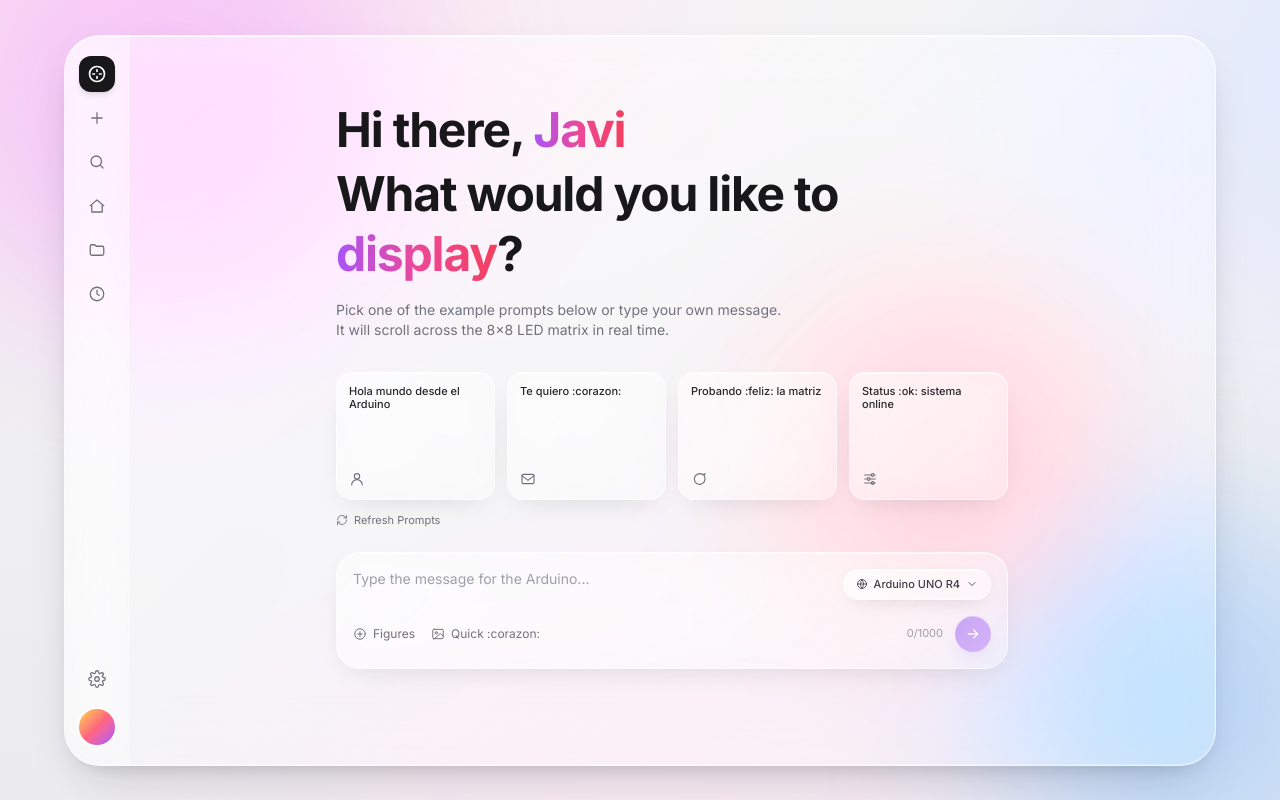
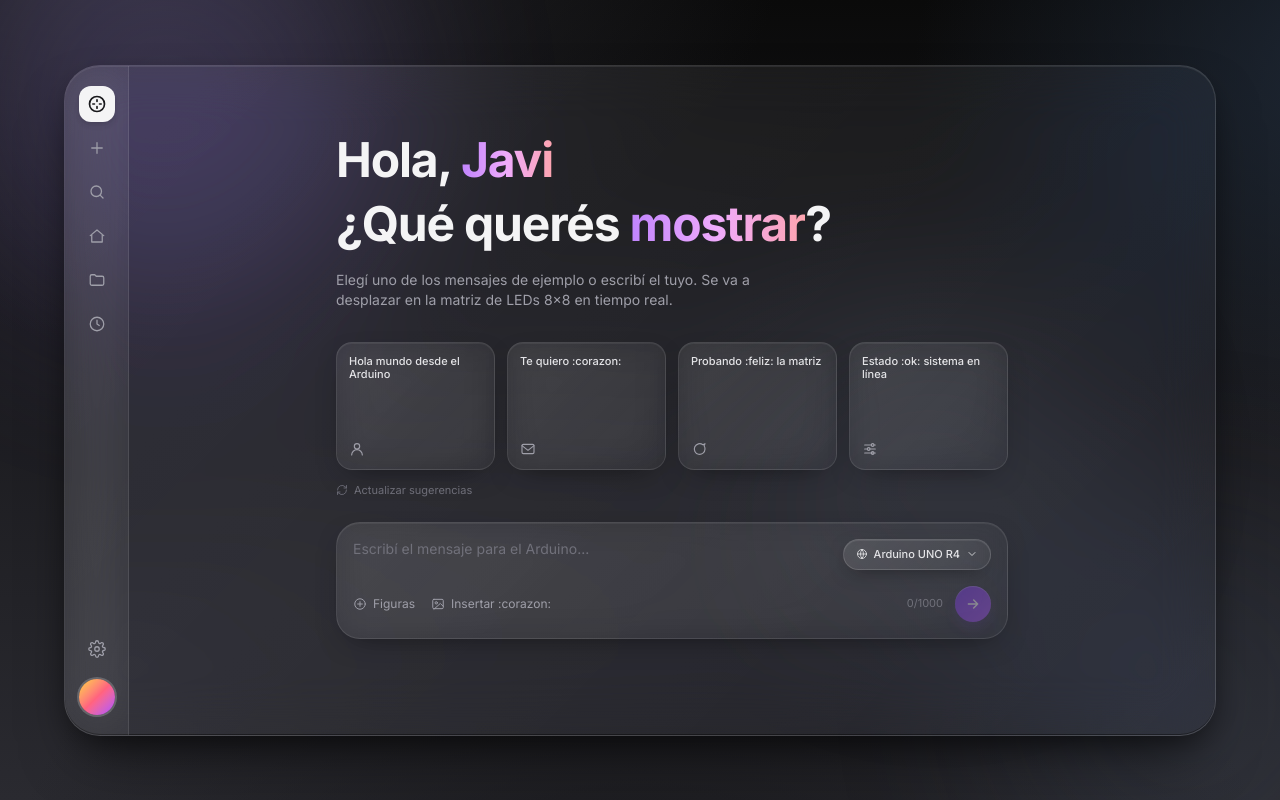
Before and after one commit to javieregarciav/arduino, a React (Vite) app: page / in a window 1280 px wide. Built offline with nearby package versions, Linux system fonts and the light colour scheme.

Commit message:
feat: dark gradient background, Spanish copy, bypass CORS preflight with text/plain

```diff
--- a/index.html
+++ b/index.html
@@ -4,7 +4,7 @@
     <meta charset="UTF-8" />
     <link rel="icon" type="image/svg+xml" href="/vite.svg" />
     <meta name="viewport" content="width=device-width, initial-scale=1.0" />
-    <title>Arduino LED Matrix · Console</title>
+    <title>Consola Matriz LED · Arduino</title>
     <link rel="preconnect" href="https://fonts.googleapis.com">
     <link rel="preconnect" href="https://fonts.gstatic.com" crossorigin>
     <link href="https://fonts.googleapis.com/css2?family=Inter:wght@300;400;500;600;700;800&display=swap" rel="stylesheet">
--- a/src/App.tsx
+++ b/src/App.tsx
@@ -20,22 +20,10 @@ const FIGURES: Figure[] = [
 ]
 
 const SUGGESTIONS: { title: string; icon: React.ReactNode }[] = [
-  {
-    title: 'Hola mundo desde el Arduino',
-    icon: <IconUser />,
-  },
-  {
-    title: 'Te quiero :corazon:',
-    icon: <IconMail />,
-  },
-  {
-    title: 'Probando :feliz: la matriz',
-    icon: <IconChat />,
-  },
-  {
-    title: 'Status :ok: sistema online',
-    icon: <IconSliders />,
-  },
+  { title: 'Hola mundo desde el Arduino', icon: <IconUser /> },
+  { title: 'Te quiero :corazon:', icon: <IconMail /> },
+  { title: 'Probando :feliz: la matriz', icon: <IconChat /> },
+  { title: 'Estado :ok: sistema en línea', icon: <IconSliders /> },
 ]
 
 const MAX = 1000
@@ -93,7 +81,7 @@ export default function App() {
     try {
       const res = await fetch(API_URL, {
         method: 'POST',
-        headers: { 'Content-Type': 'application/json' },
+        headers: { 'Content-Type': 'text/plain' },
         body: JSON.stringify({ message: payload }),
       })
       if (!res.ok) throw new Error(`HTTP ${res.status}`)
@@ -131,14 +119,14 @@ export default function App() {
           <main className="relative flex flex-1 flex-col px-6 py-10 sm:px-14 sm:py-16">
             <div className="mx-auto flex w-full max-w-2xl flex-1 flex-col justify-center">
               <header className="mb-8">
-                <h1 className="text-4xl font-bold leading-tight tracking-tight text-zinc-900 sm:text-5xl">
-                  Hi there, <span className="gradient-text">Javi</span>
+                <h1 className="text-4xl font-bold leading-tight tracking-tight text-zinc-100 sm:text-5xl">
+                  Hola, <span className="gradient-text">Javi</span>
                 </h1>
-                <h2 className="mt-1 text-4xl font-bold leading-tight tracking-tight text-zinc-900 sm:text-5xl">
-                  What would you like to <span className="gradient-text">display</span>?
+                <h2 className="mt-1 text-4xl font-bold leading-tight tracking-tight text-zinc-100 sm:text-5xl">
+                  ¿Qué querés <span className="gradient-text">mostrar</span>?
                 </h2>
-                <p className="mt-4 max-w-md text-sm text-zinc-500">
-                  Pick one of the example prompts below or type your own message. It will scroll across the 8×8 LED matrix in real time.
+                <p className="mt-4 max-w-md text-sm text-zinc-400">
+                  Elegí uno de los mensajes de ejemplo o escribí el tuyo. Se va a desplazar en la matriz de LEDs 8×8 en tiempo real.
                 </p>
               </header>
 
@@ -149,10 +137,10 @@ export default function App() {
                     onClick={() => sendMessage(s.title)}
                     className="glass-soft group flex h-32 flex-col justify-between rounded-2xl p-3 text-left transition hover:-translate-y-0.5 hover:shadow-lg"
                   >
-                    <span className="text-[11px] font-medium leading-tight text-zinc-800">
+                    <span className="text-[11px] font-medium leading-tight text-zinc-200">
                       {s.title}
                     </span>
-                    <span className="text-zinc-500 transition group-hover:text-purple-500">
+                    <span className="text-zinc-400 transition group-hover:text-purple-300">
                       {s.icon}
                     </span>
                   </button>
@@ -162,10 +150,10 @@ export default function App() {
               <div className="mb-6 flex items-center gap-1.5 text-[11px] text-zinc-500">
                 <IconRefresh />
                 <button
-                  onClick={() => {/* shuffle is decorative for now */}}
-                  className="hover:text-zinc-700"
+                  onClick={() => {/* decorativo */}}
+                  className="hover:text-zinc-300"
                 >
-                  Refresh Prompts
+                  Actualizar sugerencias
                 </button>
               </div>
 
@@ -176,11 +164,11 @@ export default function App() {
                     value={message}
                     onChange={(e) => setMessage(e.target.value.slice(0, MAX))}
                     onKeyDown={onKeyDown}
-                    placeholder="Type the message for the Arduino..."
+                    placeholder="Escribí el mensaje para el Arduino..."
                     rows={1}
-                    className="flex-1 resize-none bg-transparent text-sm text-zinc-800 placeholder-zinc-400 outline-none"
+                    className="flex-1 resize-none bg-transparent text-sm text-zinc-100 placeholder-zinc-500 outline-none"
                   />
-                  <div className="glass-pill flex items-center gap-1.5 rounded-full px-3 py-1.5 text-[11px] font-medium text-zinc-700">
+                  <div className="glass-pill flex items-center gap-1.5 rounded-full px-3 py-1.5 text-[11px] font-medium text-zinc-200">
                     <IconGlobe />
                     Arduino UNO R4
                     <IconChevron />
@@ -188,18 +176,18 @@ export default function App() {
                 </div>
 
                 <div className="mt-4 flex items-center justify-between">
-                  <div className="flex items-center gap-4 text-xs text-zinc-500" ref={pickerRef}>
+                  <div className="flex items-center gap-4 text-xs text-zinc-400" ref={pickerRef}>
                     <button
                       onClick={() => setShowPicker((v) => !v)}
-                      className="flex items-center gap-1.5 transition hover:text-purple-600"
+                      className="flex items-center gap-1.5 transition hover:text-purple-300"
                     >
-                      <IconPlusCircle /> Figures
+                      <IconPlusCircle /> Figuras
                     </button>
                     <button
                       onClick={() => insertTag('corazon')}
-                      className="flex items-center gap-1.5 transition hover:text-pink-500"
+                      className="flex items-center gap-1.5 transition hover:text-pink-300"
                     >
-                      <IconImage /> Quick :corazon:
+                      <IconImage /> Insertar :corazon:
                     </button>
 
                     {showPicker && (
@@ -208,15 +196,15 @@ export default function App() {
                           <div key={f.tag} className="flex flex-col items-center gap-1">
                             <button
                               onClick={() => insertTag(f.tag)}
-                              title={`Insert :${f.tag}:`}
+                              title={`Insertar :${f.tag}:`}
                               className="glass-soft flex h-14 w-14 items-center justify-center rounded-xl text-2xl transition hover:-translate-y-0.5"
                             >
                               {f.glyph}
                             </button>
                             <button
                               onClick={() => sendFigureOnly(f.tag)}
-                              className="text-[10px] text-zinc-500 hover:text-purple-600"
-                              title={`Send only :${f.tag}:`}
+                              className="text-[10px] text-zinc-400 hover:text-purple-300"
+                              title={`Enviar solo :${f.tag}:`}
                             >
                               {f.label} ↗
                             </button>
@@ -227,14 +215,14 @@ export default function App() {
                   </div>
 
                   <div className="flex items-center gap-3">
-                    <span className="text-[11px] text-zinc-400">
+                    <span className="text-[11px] text-zinc-500">
                       {message.length}/{MAX}
                     </span>
                     <button
                       onClick={() => sendMessage()}
                       disabled={status === 'sending' || !message.trim()}
                       className="btn-send flex h-9 w-9 items-center justify-center rounded-full text-white transition disabled:cursor-not-allowed disabled:opacity-40"
-                      aria-label="Send"
+                      aria-label="Enviar"
                     >
                       {status === 'sending' ? <Spinner /> : <IconArrowRight />}
                     </button>
@@ -253,9 +241,9 @@ export default function App() {
 
 function Sidebar() {
   return (
-    <aside className="hidden w-16 flex-col items-center justify-between border-r border-white/40 bg-white/20 py-5 backdrop-blur-xl sm:flex">
+    <aside className="hidden w-16 flex-col items-center justify-between border-r border-white/10 bg-white/[0.03] py-5 backdrop-blur-xl sm:flex">
       <div className="flex flex-col items-center gap-2">
-        <div className="flex h-9 w-9 items-center justify-center rounded-xl bg-zinc-900 text-white shadow-md">
+        <div className="flex h-9 w-9 items-center justify-center rounded-xl bg-zinc-100 text-zinc-900 shadow-md">
           <Logo />
         </div>
         <SideButton><IconPlus /></SideButton>
@@ -266,7 +254,7 @@ function Sidebar() {
       </div>
       <div className="flex flex-col items-center gap-3">
         <SideButton><IconSettings /></SideButton>
-        <div className="h-9 w-9 overflow-hidden rounded-full ring-2 ring-white/70">
+        <div className="h-9 w-9 overflow-hidden rounded-full ring-2 ring-white/20">
           <div className="h-full w-full bg-gradient-to-br from-amber-300 via-rose-400 to-purple-500" />
         </div>
       </div>
@@ -276,7 +264,7 @@ function Sidebar() {
 
 function SideButton({ children }: { children: React.ReactNode }) {
   return (
-    <button className="flex h-9 w-9 items-center justify-center rounded-lg text-zinc-500 transition hover:bg-white/60 hover:text-zinc-900">
+    <button className="flex h-9 w-9 items-center justify-center rounded-lg text-zinc-400 transition hover:bg-white/10 hover:text-zinc-100">
       {children}
     </button>
   )
@@ -293,25 +281,25 @@ function StatusBar({
 }) {
   if (status === 'sending')
     return (
-      <p className="mt-4 text-center text-xs text-zinc-500">
-        Sending to the LED matrix...
+      <p className="mt-4 text-center text-xs text-zinc-400">
+        Enviando a la matriz de LEDs...
       </p>
     )
   if (status === 'sent')
     return (
-      <p className="mt-4 text-center text-xs text-emerald-600">
-        ✓ Message delivered{lastSent ? ` — "${lastSent}"` : ''}
+      <p className="mt-4 text-center text-xs text-emerald-400">
+        ✓ Mensaje entregado{lastSent ? ` — "${lastSent}"` : ''}
       </p>
     )
   if (status === 'error')
     return (
-      <p className="mt-4 text-center text-xs text-rose-600">
-        Couldn't reach the API: {error}
+      <p className="mt-4 text-center text-xs text-rose-400">
+        No se pudo conectar con la API: {error}
       </p>
     )
   return lastSent ? (
-    <p className="mt-4 text-center text-[11px] text-zinc-400">
-      Last shown on matrix: <span className="text-zinc-600">{lastSent}</span>
+    <p className="mt-4 text-center text-[11px] text-zinc-500">
+      Último mensaje en la matriz: <span className="text-zinc-300">{lastSent}</span>
     </p>
   ) : (
     <div className="mt-4 h-4" />
--- a/src/index.css
+++ b/src/index.css
@@ -11,58 +11,58 @@ html, body, #root {
 body {
   margin: 0;
   font-family: var(--font-sans);
-  color: #0f0f0f;
+  color: #f4f4f5;
   background:
-    radial-gradient(1200px 800px at 10% -10%, #ffe4f0 0%, transparent 60%),
-    radial-gradient(900px 700px at 110% 10%, #e0e7ff 0%, transparent 55%),
-    radial-gradient(1000px 800px at 50% 120%, #fce7f3 0%, transparent 60%),
-    linear-gradient(180deg, #f4f4f5 0%, #ececef 100%);
+    radial-gradient(1100px 700px at 10% -10%, #2a2a30 0%, transparent 60%),
+    radial-gradient(900px 700px at 110% 10%, #1f2937 0%, transparent 55%),
+    radial-gradient(1000px 800px at 50% 120%, #18181b 0%, transparent 65%),
+    linear-gradient(180deg, #0a0a0a 0%, #1c1c20 50%, #2a2a30 100%);
   background-attachment: fixed;
   min-height: 100vh;
   -webkit-font-smoothing: antialiased;
 }
 
 .glass {
-  background: linear-gradient(135deg, rgba(255,255,255,0.55) 0%, rgba(255,255,255,0.25) 100%);
-  backdrop-filter: blur(28px) saturate(180%);
-  -webkit-backdrop-filter: blur(28px) saturate(180%);
-  border: 1px solid rgba(255, 255, 255, 0.6);
+  background: linear-gradient(135deg, rgba(255,255,255,0.08) 0%, rgba(255,255,255,0.03) 100%);
+  backdrop-filter: blur(28px) saturate(160%);
+  -webkit-backdrop-filter: blur(28px) saturate(160%);
+  border: 1px solid rgba(255, 255, 255, 0.12);
   box-shadow:
-    0 1px 0 rgba(255, 255, 255, 0.9) inset,
-    0 -1px 0 rgba(255, 255, 255, 0.25) inset,
-    0 20px 50px -20px rgba(20, 20, 40, 0.25),
-    0 8px 20px -10px rgba(20, 20, 40, 0.15);
+    0 1px 0 rgba(255, 255, 255, 0.08) inset,
+    0 -1px 0 rgba(0, 0, 0, 0.4) inset,
+    0 30px 60px -20px rgba(0, 0, 0, 0.6),
+    0 10px 30px -10px rgba(0, 0, 0, 0.5);
 }
 
 .glass-soft {
-  background: linear-gradient(135deg, rgba(255,255,255,0.45) 0%, rgba(255,255,255,0.18) 100%);
-  backdrop-filter: blur(18px) saturate(160%);
-  -webkit-backdrop-filter: blur(18px) saturate(160%);
-  border: 1px solid rgba(255,255,255,0.55);
+  background: linear-gradient(135deg, rgba(255,255,255,0.07) 0%, rgba(255,255,255,0.02) 100%);
+  backdrop-filter: blur(18px) saturate(150%);
+  -webkit-backdrop-filter: blur(18px) saturate(150%);
+  border: 1px solid rgba(255,255,255,0.1);
   box-shadow:
-    0 1px 0 rgba(255,255,255,0.8) inset,
-    0 10px 30px -15px rgba(20,20,40,0.18);
+    0 1px 0 rgba(255,255,255,0.06) inset,
+    0 10px 30px -15px rgba(0,0,0,0.6);
 }
 
 .glass-pill {
-  background: linear-gradient(135deg, rgba(255,255,255,0.65) 0%, rgba(255,255,255,0.3) 100%);
-  backdrop-filter: blur(20px) saturate(170%);
-  -webkit-backdrop-filter: blur(20px) saturate(170%);
-  border: 1px solid rgba(255,255,255,0.7);
+  background: linear-gradient(135deg, rgba(255,255,255,0.1) 0%, rgba(255,255,255,0.04) 100%);
+  backdrop-filter: blur(20px) saturate(160%);
+  -webkit-backdrop-filter: blur(20px) saturate(160%);
+  border: 1px solid rgba(255,255,255,0.14);
   box-shadow:
-    0 1px 0 rgba(255,255,255,0.9) inset,
-    0 6px 20px -8px rgba(20,20,40,0.18);
+    0 1px 0 rgba(255,255,255,0.08) inset,
+    0 6px 20px -8px rgba(0,0,0,0.5);
 }
 
 .glass-input {
-  background: rgba(255, 255, 255, 0.55);
+  background: rgba(255, 255, 255, 0.05);
   backdrop-filter: blur(14px) saturate(160%);
   -webkit-backdrop-filter: blur(14px) saturate(160%);
-  border: 1px solid rgba(255, 255, 255, 0.7);
+  border: 1px solid rgba(255, 255, 255, 0.1);
 }
 
 .gradient-text {
-  background: linear-gradient(90deg, #a855f7 0%, #ec4899 50%, #f43f5e 100%);
+  background: linear-gradient(90deg, #c084fc 0%, #f0abfc 50%, #fda4af 100%);
   -webkit-background-clip: text;
   background-clip: text;
   color: transparent;
@@ -71,23 +71,23 @@ body {
 .btn-send {
   background: linear-gradient(135deg, #7c3aed 0%, #a855f7 100%);
   box-shadow:
-    0 8px 20px -8px rgba(124, 58, 237, 0.6),
-    0 1px 0 rgba(255, 255, 255, 0.4) inset;
+    0 8px 20px -8px rgba(124, 58, 237, 0.7),
+    0 1px 0 rgba(255, 255, 255, 0.25) inset;
 }
-.btn-send:hover { filter: brightness(1.08); }
+.btn-send:hover { filter: brightness(1.12); }
 .btn-send:active { transform: translateY(1px); }
 
 .blob {
   position: fixed;
   border-radius: 9999px;
-  filter: blur(80px);
-  opacity: 0.55;
+  filter: blur(90px);
+  opacity: 0.18;
   pointer-events: none;
   z-index: 0;
 }
-.blob-a { width: 420px; height: 420px; background: #f0abfc; top: -80px; left: -80px; animation: float 14s ease-in-out infinite; }
-.blob-b { width: 360px; height: 360px; background: #93c5fd; bottom: -100px; right: -60px; animation: float 18s ease-in-out infinite reverse; }
-.blob-c { width: 300px; height: 300px; background: #fda4af; top: 40%; left: 60%; animation: float 22s ease-in-out infinite; }
+.blob-a { width: 420px; height: 420px; background: #a78bfa; top: -80px; left: -80px; animation: float 14s ease-in-out infinite; }
+.blob-b { width: 360px; height: 360px; background: #475569; bottom: -100px; right: -60px; animation: float 18s ease-in-out infinite reverse; }
+.blob-c { width: 300px; height: 300px; background: #6b7280; top: 40%; left: 60%; animation: float 22s ease-in-out infinite; }
 
 @keyframes float {
   0%, 100% { transform: translate(0, 0) scale(1); }
@@ -95,4 +95,4 @@ body {
 }
 
 .scrollable::-webkit-scrollbar { width: 6px; }
-.scrollable::-webkit-scrollbar-thumb { background: rgba(0,0,0,0.15); border-radius: 99px; }
+.scrollable::-webkit-scrollbar-thumb { background: rgba(255,255,255,0.15); border-radius: 99px; }
```
Also changed, not shown: 1 other file (tests, documents, lock files or other folders).
